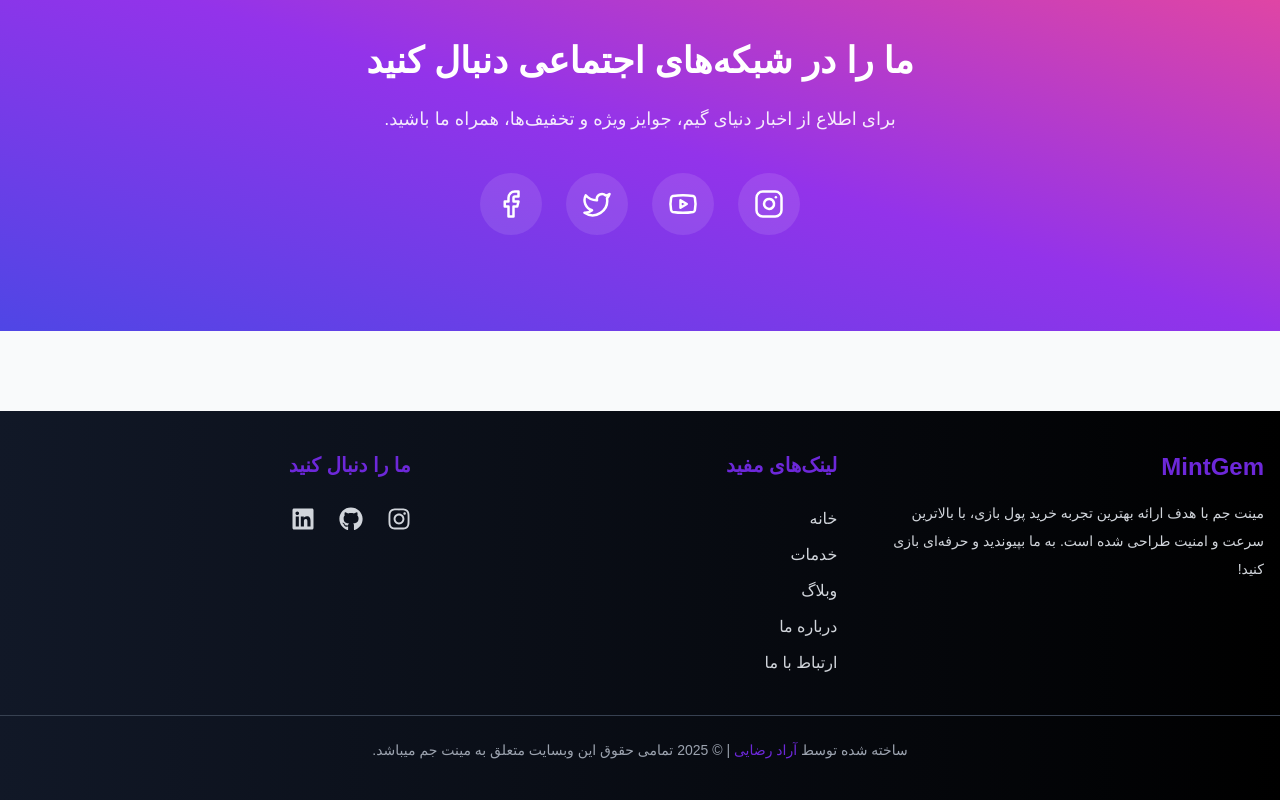
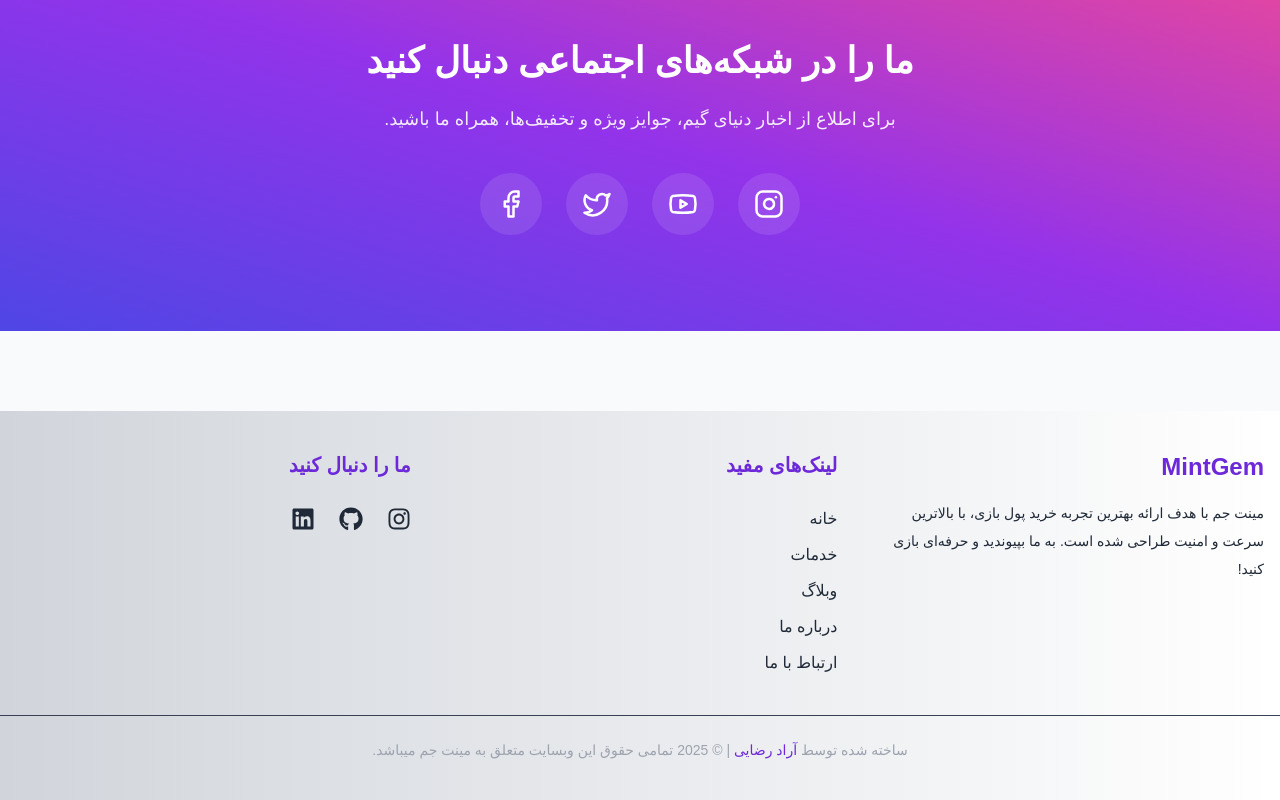
Before and after one commit to aradrezaei/Mintgem-frontend, a Next.js app: page / in a window 1280 px wide. Shown: the part 3989-4789 px from the top of the page. Built offline with nearby package versions, Linux system fonts and the light colour scheme; a web font is replaced by a local one.

Commit message:
fix footer

```diff
--- a/components/Footer.js
+++ b/components/Footer.js
@@ -4,7 +4,7 @@
 
 export default function Footer() {
   return (
-    <footer className="bg-gradient-to-r from-gray-900 to-black text-gray-300  py-10 mt-20">
+    <footer className="bg-gradient-to-r from-gray-300 to-white text-gray-800 dark:text-gray-300  dark:bg-gradient-to-r dark:from-gray-900 dark:to-black py-10 mt-20">
       <div className="max-w-7xl mx-auto px-4 grid md:grid-cols-3 gap-8 items-start">
 
         {/* بخش درباره ما */}
```
